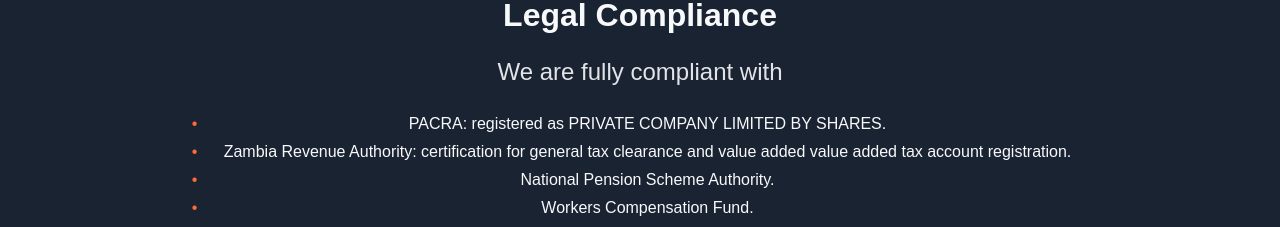
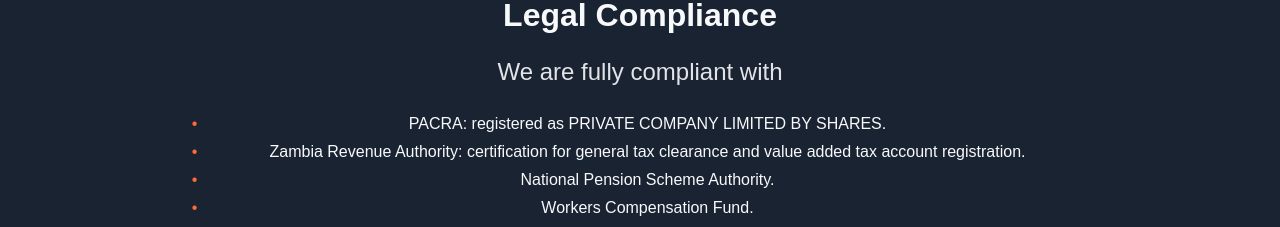
Before and after one commit to nkowanitemwani/makaenergiesdotcom, a Next.js app: page /about in a window 1280 px wide. Shown: the part 1100-1327 px from the top of the page. Built offline with nearby package versions, Linux system fonts and the light colour scheme.

Commit message:
more about spell checking

```diff
--- a/src/app/about/page.js
+++ b/src/app/about/page.js
@@ -50,7 +50,7 @@
            <p>We are fully compliant with</p>
             <ol>
               <li>PACRA: registered as PRIVATE COMPANY LIMITED BY SHARES.</li>
-              <li>Zambia Revenue Authority: certification for general tax clearance and value added value added tax account registration.</li>
+              <li>Zambia Revenue Authority: certification for general tax clearance and value added tax account registration.</li>
               <li>National Pension Scheme Authority.</li>
               <li>Workers Compensation Fund.</li>
               <li>Engineering Registration Board: registered as an engineering organisation and authorised to practice engineering in Zambia.</li>
```
